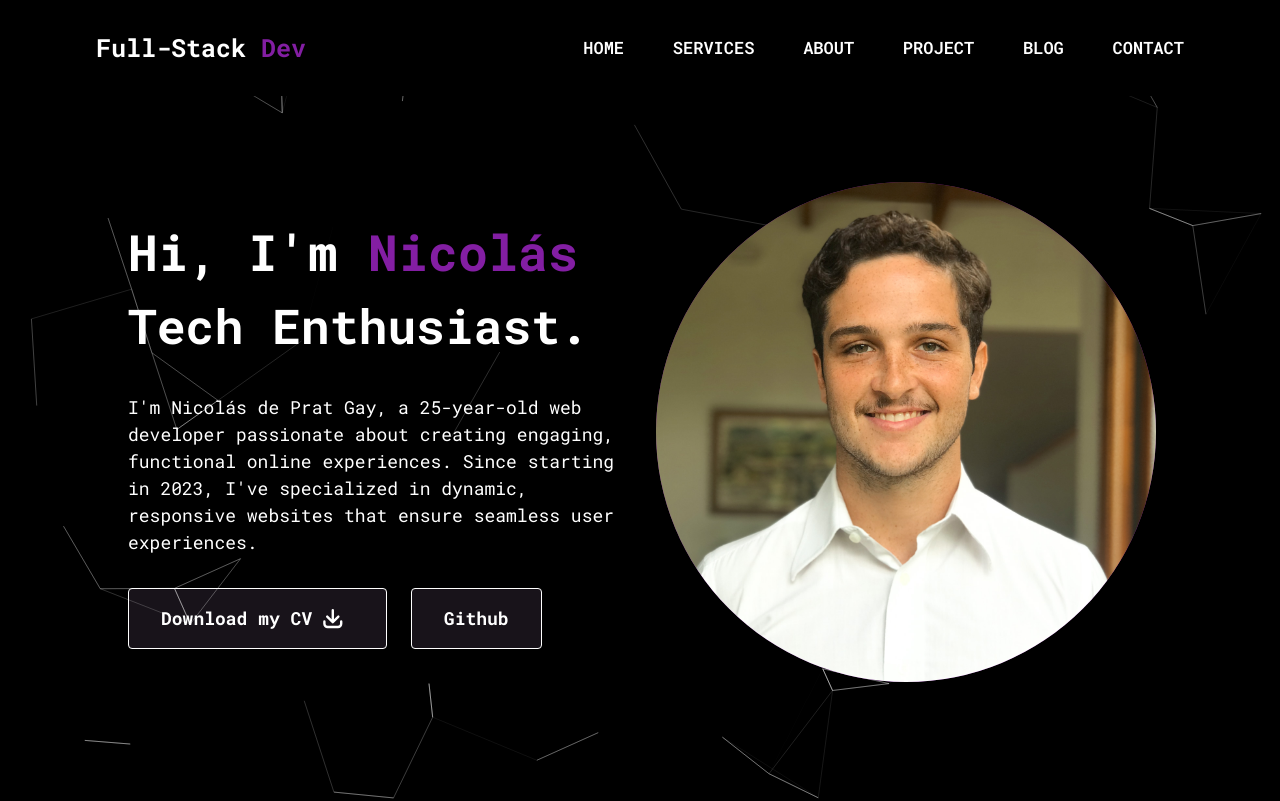
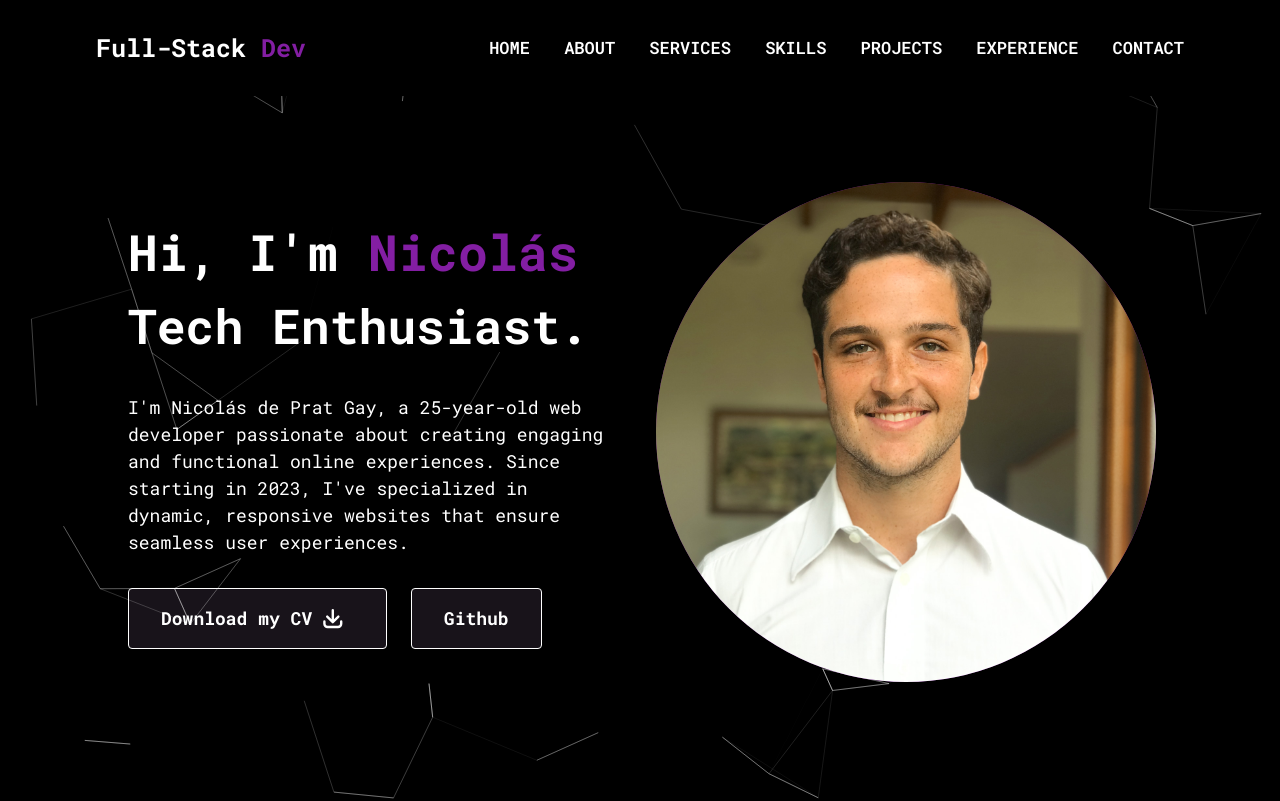
Before and after one commit to nicolaspratg/my-portfolio, a Next.js app: page / in a window 1280 px wide. Shown: the top 801 px of the page. Built offline with nearby package versions, Linux system fonts and the light colour scheme.

Commit message:
Nav buttons work. Portfolio finished

```diff
--- a/Components/Hero.tsx
+++ b/Components/Hero.tsx
@@ -3,6 +3,7 @@ import Particle from "./Particle";
 import TextEffect from "./TextEffect";
 import Image from "next/image";
 import { ArrowDownTrayIcon } from "@heroicons/react/16/solid";
+
 
 const Hero = () => {
   return (
@@ -16,7 +17,7 @@ const Hero = () => {
           <TextEffect />
           <p className="mt-[2rem] text-[18px] text-white">
             I&apos;m Nicolás de Prat Gay, a 25-year-old web developer passionate
-            about creating engaging, functional online experiences. Since
+            about creating engaging and functional online experiences. Since
             starting in 2023, I&apos;ve specialized in dynamic, responsive websites
             that ensure seamless user experiences.
           </p>
--- a/Components/Nav.tsx
+++ b/Components/Nav.tsx
@@ -15,12 +15,13 @@ const Nav = ({ nav, openNav, closeNav }: Props) => {
         <h1 className="flex-[0.6] cursor-pointer text-[25px] text-white font-bold">
           Full-Stack<span className="text-[#831ea3]"> Dev</span>
         </h1>
-        <div className="nav-link">HOME</div>
-        <div className="nav-link">SERVICES</div>
-        <div className="nav-link">ABOUT</div>
-        <div className="nav-link">PROJECT</div>
-        <div className="nav-link">BLOG</div>
-        <div className="nav-link">CONTACT</div>
+        <a href="#home" className="nav-link">HOME</a>
+        <a href="#about" className="nav-link">ABOUT</a>
+        <a href="#services" className="nav-link">SERVICES</a>
+        <a href="#skills" className="nav-link">SKILLS</a>
+        <a href="#projects" className="nav-link">PROJECTS</a>
+        <a href="#experience" className="nav-link">EXPERIENCE</a>
+        <a href="#contact" className="nav-link">CONTACT</a>
         <div onClick={nav ? closeNav : openNav} className="md:hidden">
           {nav ? (
             <XMarkIcon className="w-[2rem] h-[2rem] cursor-pointer text-[#831ea3]" />
--- a/pages/index.tsx
+++ b/pages/index.tsx
@@ -44,14 +44,28 @@ const HomePage = () => {
       <div>
         <MobileNav nav={nav} closeNav={closeNav} />
         <Nav nav={nav} openNav={openNav} closeNav={closeNav} />
+        <div id="home">
           <Hero />
+        </div>
         <div className="relative z-[30]">
+          <div id="about">
             <About />
+          </div>
+          <div id="services">
             <Services />
+          </div>
+          <div id="skills">
             <Skills />
+          </div>
+          <div id="projects">
             <Projects />
+          </div>
+          <div id="experience">
             <Experience />
+          </div>
+          <div id="contact">
             <Footer />
+          </div>
         </div>
       </div>
     </div>
--- a/styles/globals.css
+++ b/styles/globals.css
@@ -14,7 +14,7 @@
     content: "";
   }
 
-  .heading{
+  .heading {
     @apply text-center text-white text-[28px] sm:text-[33px] md:text-[45px] font-bold;
   }
 }
@@ -24,3 +24,7 @@
     background: linear-gradient(to bottom, black 50%, #831ea3 130%);
   }
 }
+
+html {
+  scroll-behavior: smooth;
+}
```
Lines whose indentation alone changed are shown as unchanged.
